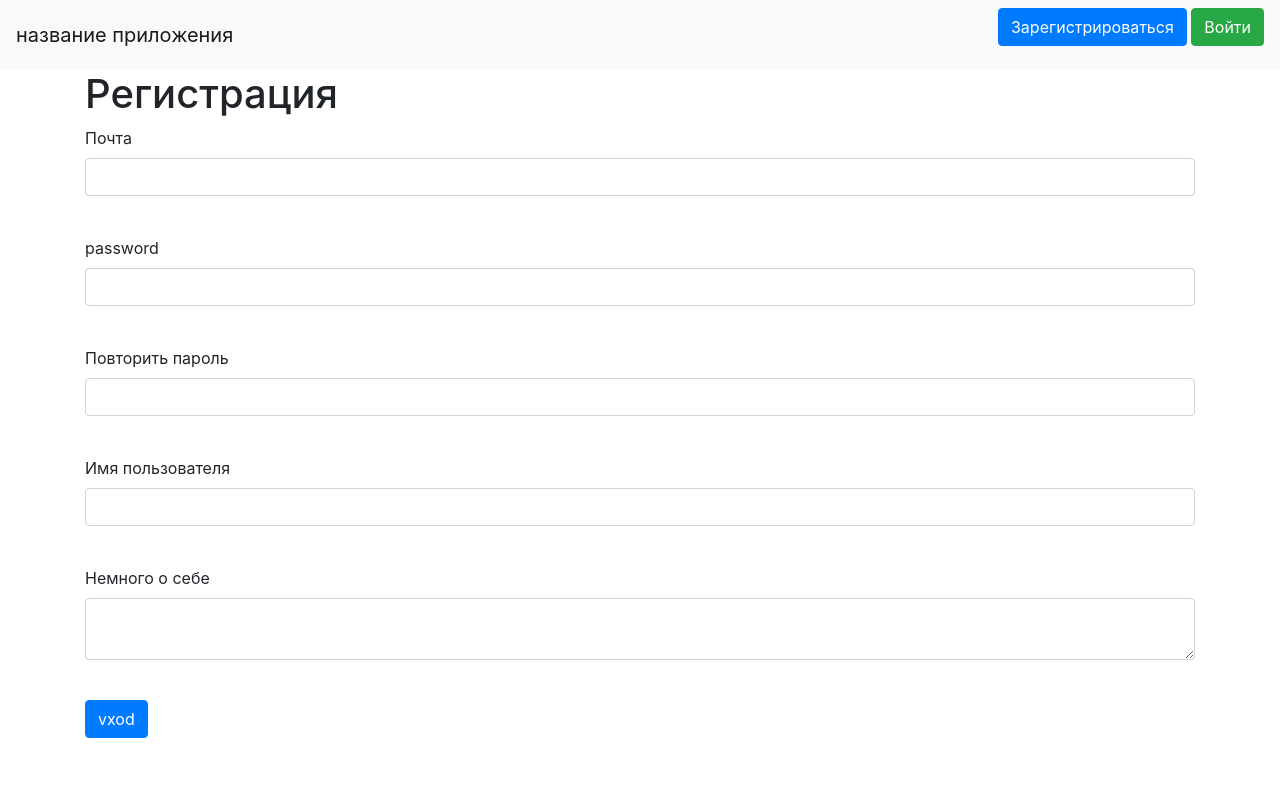
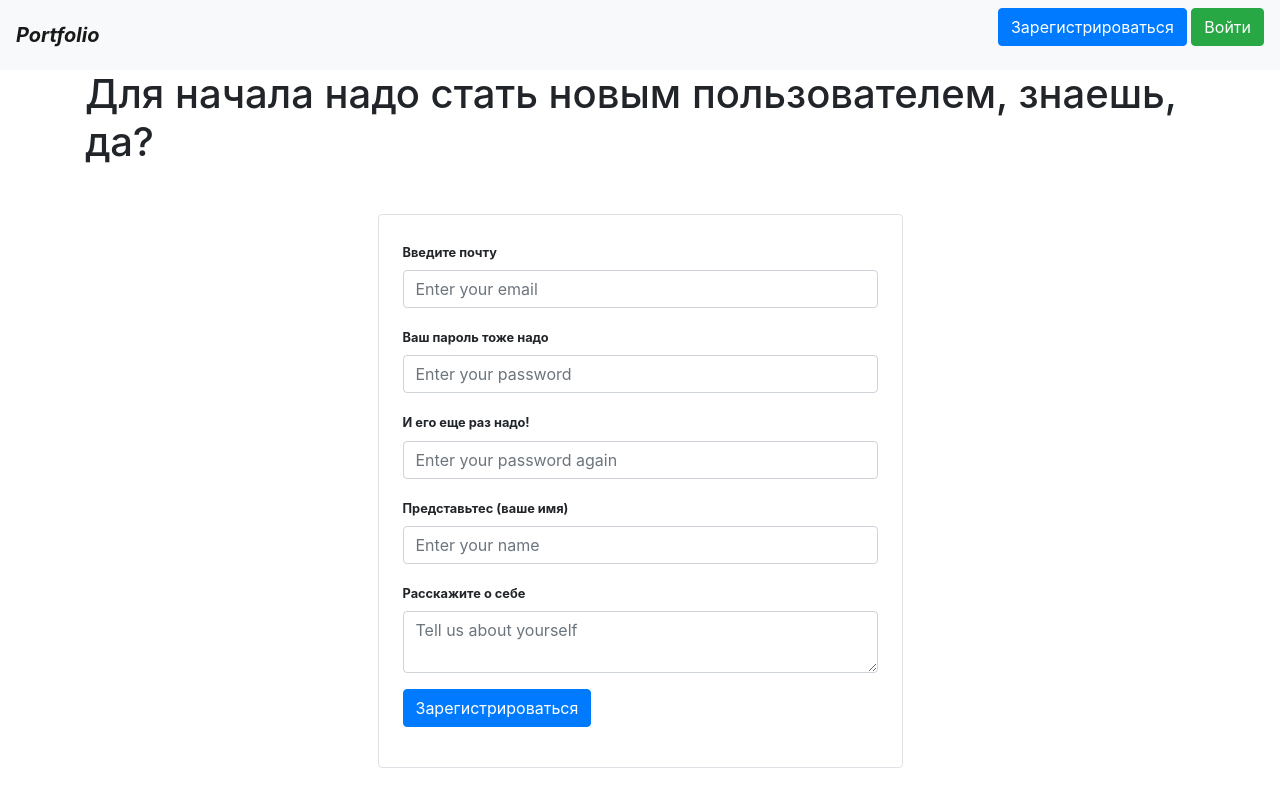
Before and after one commit to lizOcHkA9/web_site_asl, a Flask app: template templates/register.html in a window 1280 px wide. Run offline with Flask 3, Linux system fonts and the light colour scheme; the template is opened without the code that fills it: values that come from a table or form of the project are taken from there, others are empty; some libraries are stand-ins or nearby versions.

Commit message:
added the login/logout/register, good design, added the portfolio, added the edit_age_sex for the portfolio

```diff
--- a/data/db_session.py
+++ b/data/db_session.py
@@ -6,6 +6,7 @@ import sqlalchemy.ext.declarative as dec
 SqlAlchemyBase = dec.declarative_base()
 
 __factory = None
+
 
 def global_init(db_file):
     global __factory
--- a/forms/user.py
+++ b/forms/user.py
@@ -4,9 +4,9 @@ from wtforms.validators import DataRequired
 
 
 class RegisterForm(FlaskForm):
-    email = EmailField('Почта', validators=[DataRequired()])
-    password = PasswordField('password', validators=[DataRequired()])
-    password_again = PasswordField('Повторить пароль', validators=[DataRequired()])
-    name = StringField('Имя пользователя', validators=[DataRequired()])
-    about = TextAreaField('Немного о себе')
-    submit = SubmitField('vxod')
+    email = EmailField('Введите почту', validators=[DataRequired()])
+    password = PasswordField('Ваш пароль тоже надо', validators=[DataRequired()])
+    password_again = PasswordField('И его еще раз надо!', validators=[DataRequired()])
+    name = StringField('Представьтес (ваше имя)', validators=[DataRequired()])
+    about = TextAreaField('Расскажите о себе')
+    submit = SubmitField('Зарегистрироваться')
--- a/main1.py
+++ b/main1.py
@@ -1,10 +1,11 @@
-from flask import Flask, render_template, request, make_response, session
+from flask import Flask, render_template, request, make_response, session, redirect
 from data import db_session
 import datetime
-from flask_login import LoginManager, login_required
+from flask_login import LoginManager, login_required, current_user
 from register import login1, logout1, register1
+from forms.edit_age_sex import EditAgeSexForm
 from data.users import User
-
+from loguru import logger
 
 app = Flask(__name__)
 app.config['SECRET_KEY'] = 'yandex_123'
@@ -13,46 +14,75 @@ app.config['PERMANENT_SESSION_LIFETIME'] = datetime.timedelta(days=365)
 login_manager = LoginManager()
 login_manager.init_app(app)
 
-@app.route('/')
-def index():
-    return render_template('index.html', title='k')
-
-@app.route('/register', methods=['GET', 'POST'])
-def register():
-    register1()
-
-@app.route('/cookie_test')
-def cookie_test():
-    visits_count = int(request.cookies.get('visits_count', 0))
-    if visits_count:
-        res = make_response(f'ggggggg {visits_count + 1}')
-        res.set_cookie('visits_count', str(visits_count + 1), max_age=60 * 60 * 24 * 365 * 2)
-    else:
-        res = make_response(f'Вы перешли первый раз')
-        res.set_cookie('visits_count', str(1), max_age=60 * 60 * 24 * 365 * 2)
-    return res
-
-@app.route('/session_test')
-def session_test():
-    visits_count = session.get('visit_count', 0)
-    session['visit_count'] = visits_count + 1
-    return make_response(f'hvdhvjdhjxvhjb {visits_count + 1} jhvbf')
 
 @login_manager.user_loader
 def load_user(user_id):
     db_sess = db_session.create_session()
     return db_sess.query(User).get(user_id)
 
+
+@app.route('/')
+def index():
+    db_sess = db_session.create_session()
+    first_5_users = db_sess.query(User).all()[:5]
+    params = {
+        'title': 'Portfolio',
+        'users': first_5_users,
+        'current_user': current_user,
+    }
+    return render_template('index.html', **params)
+
+
+@app.route('/portfolio')
+@login_required
+def portfolio():
+    params = {
+        'user': current_user,
+    }
+    return render_template('portfolio.html', **params)
+
+
+@app.route('/edit_age_sex/<int:user_id>', methods=['GET', 'POST'])
+@login_required
+def edit_age_sex(user_id):
+    logger.debug('On page of editing age and sex')
+    if current_user.id != user_id:
+        return 'Access denied'
+
+    db = db_session.create_session()
+    user_info = db.query(User).get(user_id)
+    if user_info is None:
+        return "Пользователь не найден", 404
+
+    form = EditAgeSexForm(obj=user_info)  # Сюда передадим объект для предзаполнения формы
+
+    if form.validate_on_submit():
+        logger.debug('Editing the age and sex')
+        # Получаем данные из формы и обновляем информацию о пользователе
+        user_info.age = form.age.data
+        user_info.sex = form.sex.data
+        db.commit()  # Сохраняем изменения в базу данных
+        return redirect('/portfolio')
+
+    return render_template('edit_age_sex.html', form=form)
+
+
+@app.route('/register', methods=['GET', 'POST'])
+def register():
+    return register1()
+
+
 @app.route('/login', methods=['GET', 'POST'])
 def login():
-    login1()
+    return login1()
 
 
 @app.route('/logout')
 @login_required
 def logout():
-    logout1()
+    return logout1()
+
 
 if __name__ == "__main__":
     db_session.global_init("db/posts.db")
-    app.run(port='8080', host='127.0.0.1')
+    app.run(port=5000, host='127.0.0.1')
--- a/templates/base.html
+++ b/templates/base.html
@@ -7,25 +7,33 @@
           href="https://stackpath.bootstrapcdn.com/bootstrap/4.4.1/css/bootstrap.min.css"
           integrity="sha384-Vkoo8x4CGsO3+Hhxv8T/Q5PaXtkKtu6ug5TOeNV6gBiFeWPGFN9MuhOf23Q9Ifjh"
           crossorigin="anonymous">
-    <title>{{title}}</title>
+    <title>{{ title }}</title>
 </head>
 <body>
 <header>
     <nav class="navbar navbar-light bg-light">
-        <a class="navbar-brand" href="#">название приложения</a>
-        {% if current_user.is_authenticated %}
-                <a class="navbar-brand" href="/logout">{{ current_user.name }}</a>
-        {% else %}
-                 <p>
-        <a class="btn btn-primary " href="/register">Зарегистрироваться</a>
-        <a class="btn btn-success" href="/login">Войти</a>
-    </p>
-{% endif %}
+        <a class="navbar-brand" href="/"><i><b>Portfolio</b></i></a>
+
+        <p>
+            {% if current_user.is_authenticated %}
+                <a class="btn btn-warning" href="/portfolio">Мое портфолио</a>
+                <a class="btn btn-danger" href="/logout">Выйти</a>
+            {% else %}
+                <a class="btn btn-primary " href="/register">Зарегистрироваться</a>
+                <a class="btn btn-success" href="/login">Войти</a>
+            {% endif %}
+        </p>
+
     </nav>
 </header>
 <!-- Begin page content -->
 <main role="main" class="container">
     {% block content %}{% endblock %}
 </main>
+
+<script src="https://code.jquery.com/jquery-3.5.1.slim.min.js"></script>
+<script src="https://cdn.jsdelivr.net/npm/@popperjs/core@2.5.4/dist/umd/popper.min.js"></script>
+<script src="https://stackpath.bootstrapcdn.com/bootstrap/4.5.2/js/bootstrap.min.js"></script>
+</body>
 </body>
 </html>
--- a/templates/register.html
+++ b/templates/register.html
@@ -1,55 +1,66 @@
 {% extends "base.html" %}
 
 {% block content %}
-<h1>Регистрация</h1>
+    <h1>Для начала надо стать новым пользователем, знаешь, да?</h1>
+        <div class="container mt-5">
+            <div class="row justify-content-center">
+                <div class="col-md-6">
+                    <div class="border p-4 rounded">
                         <form action="" method="post">
                             {{ form.hidden_tag() }}
-    <p>
-        {{ form.email.label }}<br>
-        {{ form.email(class="form-control", type="email") }}<br>
+                            <div class="form-group">
+                                {{ form.email.label(class="font-weight-bold small") }}
+                                {{ form.email(class="form-control", placeholder="Enter your email", type="email") }}
                                 {% for error in form.email.errors %}
-            <p class="alert alert-danger" role="alert">
+                                    <div class="alert alert-danger mt-2" role="alert">
                                         {{ error }}
-            </p>
+                                    </div>
                                 {% endfor %}
-    </p>
-    <p>
-        {{ form.password.label }}<br>
-        {{ form.password(class="form-control", type="password") }}<br>
+                            </div>
+                            <div class="form-group">
+                                {{ form.password.label(class="font-weight-bold small") }}
+                                {{ form.password(class="form-control", placeholder="Enter your password", type="password") }}
                                 {% for error in form.password.errors %}
-            <p class="alert alert-danger" role="alert">
+                                    <div class="alert alert-danger mt-2" role="alert">
                                         {{ error }}
-            </p>
+                                    </div>
                                 {% endfor %}
-    </p>
-    <p>
-        {{ form.password_again.label }}<br>
-        {{ form.password_again(class="form-control", type="password") }}<br>
+                            </div>
+                            <div class="form-group">
+                                {{ form.password_again.label(class="font-weight-bold small") }}
+                                {{ form.password_again(class="form-control", placeholder="Enter your password again", type="password") }}
                                 {% for error in form.password_again.errors %}
-            <p class="alert alert-danger" role="alert">
+                                    <div class="alert alert-danger mt-2" role="alert">
                                         {{ error }}
-            </p>
+                                    </div>
                                 {% endfor %}
-    </p>
-    <p>
-        {{ form.name.label }}<br>
-        {{ form.name(class="form-control") }}<br>
+                            </div>
+                            <div class="form-group">
+                                {{ form.name.label(class="font-weight-bold small") }}
+                                {{ form.name(class="form-control", placeholder="Enter your name") }}
                                 {% for error in form.name.errors %}
-            <p class="alert alert-danger" role="alert">
+                                    <div class="alert alert-danger mt-2" role="alert">
                                         {{ error }}
-            </p>
+                                    </div>
                                 {% endfor %}
-    </p>
-    <p>
-        {{ form.about.label }}<br>
-        {{ form.about(class="form-control") }}<br>
+                            </div>
+                            <div class="form-group">
+                                {{ form.about.label(class="font-weight-bold small") }}
+                                {{ form.about(class="form-control", placeholder="Tell us about yourself") }}
                                 {% for error in form.about.errors %}
-            <p class="alert alert-danger" role="alert">
+                                    <div class="alert alert-danger mt-2" role="alert">
                                         {{ error }}
-            </p>
+                                    </div>
                                 {% endfor %}
-    </p>
-    <p>{{ form.submit(type="submit", class="btn btn-primary") }}</p>
-    {{message}}
+                            </div>
+                            <div class="form-group">
+                                {{ form.submit(class="btn btn-primary") }}
+                            </div>
+                            <div class="mt-2">{{ message }}</div>
                         </form>
+                    </div>
+                </div>
+            </div>
+        </div>
+
 {% endblock %}
```
Also changed, not shown: data/project.py (added, +23 -0 lines), data/users.py (+11 -2 lines), forms/edit_age_sex.py (added, +11 -0 lines), forms/loginform.py (+4 -4 lines), register.py (+10 -3 lines), templates/edit_age_sex.html (added, +39 -0 lines), templates/index.html (+31 -1 lines), templates/login.html (+26 -14 lines), templates/portfolio.html (added, +104 -0 lines), data/__all_models.py (line endings or trailing spaces), 1 other file. Lines whose indentation alone changed are shown as unchanged.
